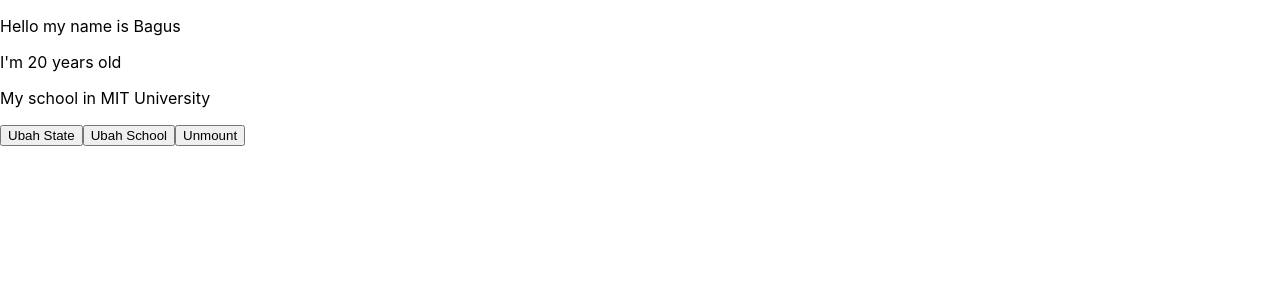
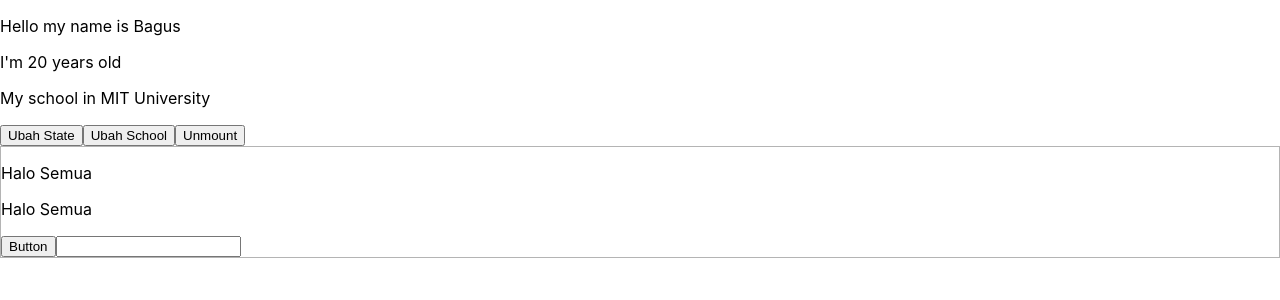
Before and after one commit to SekolahFullstackCilsy/react-fundamental-3-project-structure, a React (Create React App) app: page / in a window 1280 px wide. Shown: the top 300 px of the page. Built offline with nearby package versions, Linux system fonts and the light colour scheme.

Commit message:
fundamental HOC

```diff
--- a/src/App.js
+++ b/src/App.js
@@ -1,6 +1,7 @@
 import React, { useEffect, useState, Fragment } from 'react'
 import Person from './components/person'
 import School from './components/school'
+import CardHOC from './hoc/card'
 
 const App = () => {
   useEffect(() => {
@@ -41,6 +42,14 @@ const App = () => {
       <button onClick={handleChangeName}>Ubah State</button>
       <button onClick={handleChangeSchool}>Ubah School</button>
       <button onClick={handleUnmount}>Unmount</button>
+
+      <CardHOC>
+        <p>Halo Semua</p>
+        <p>Halo Semua</p>
+        <button>Button</button>
+        <input></input>
+      </CardHOC>
+
     </Fragment>
   )
 }
--- /dev/null
+++ b/src/hoc/card/index.js
@@ -0,0 +1,13 @@
+import React from 'react'
+
+import './index.scss'
+
+const CardHOC = (props) => {
+  return (
+    <div className="container">
+      {props.children}
+    </div>
+  )
+}
+
+export default CardHOC
--- /dev/null
+++ b/src/hoc/card/index.scss
@@ -0,0 +1,3 @@
+.container {
+  border: 0.1px rgb(180, 180, 180) solid;
+}
```
